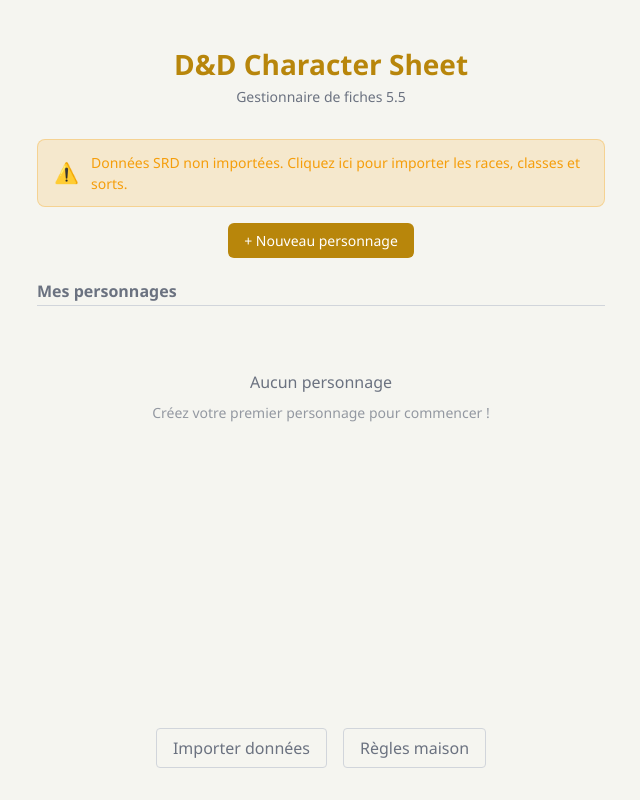
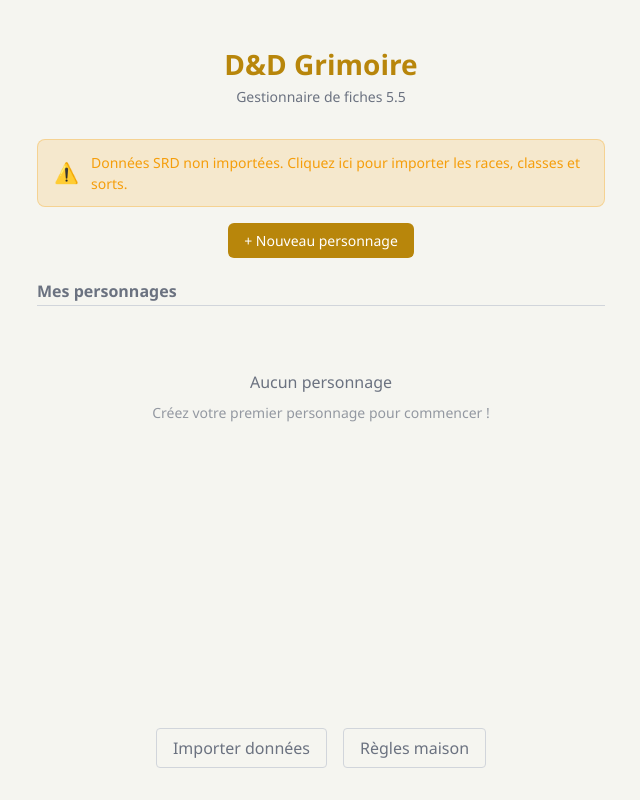
Before and after one commit to maxporez/dnd, a React (Vite) app: page / in a window 1280 px wide. Shown: the whole page, without its empty margins (319-959 px from the left). Built offline with nearby package versions, Linux system fonts and the light colour scheme.

Commit message:
Rename app title from "D&D Character Sheet" to "D&D Grimoire"
https://claude.ai/code/session_01QuXee2NzDbwiMC7fTWFrwt

```diff
--- a/src/pages/Home.tsx
+++ b/src/pages/Home.tsx
@@ -34,7 +34,7 @@ export function Home() {
   return (
     <div className="home">
       <header className="home-header">
-        <h1>D&D Character Sheet</h1>
+        <h1>D&D Grimoire</h1>
         <p className="subtitle">Gestionnaire de fiches 5.5</p>
       </header>
 
```
